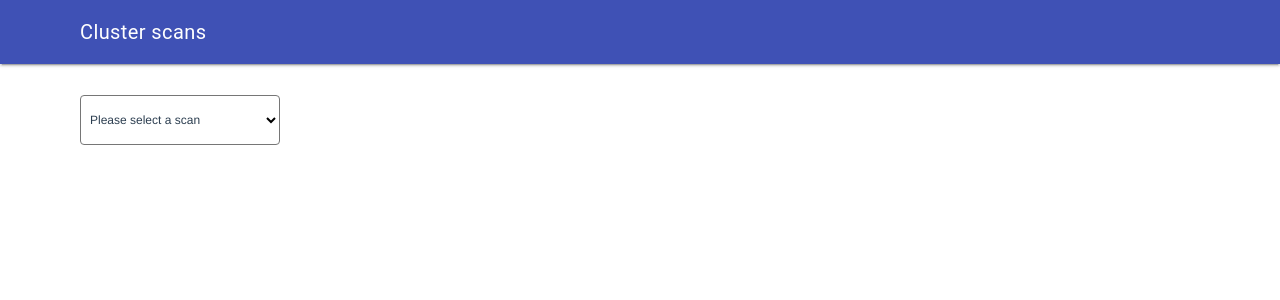
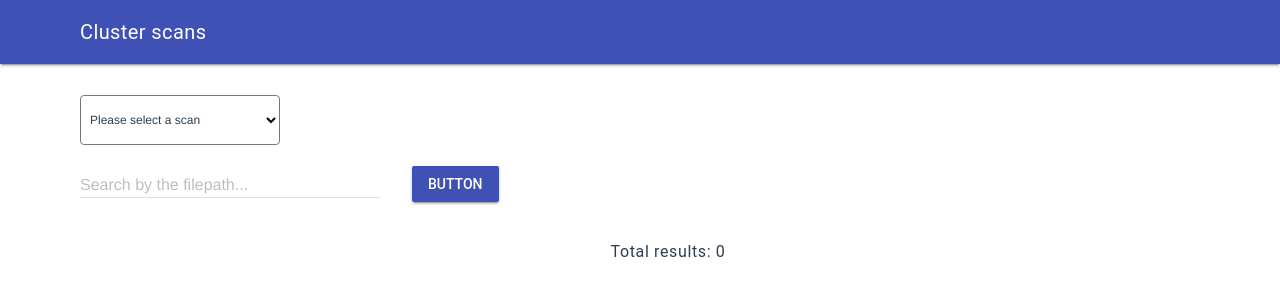
Before and after one commit to charliefurniss/cluster, a Vue app in the folder cluster/: page /#/ in a window 1280 px wide. Shown: the top 300 px of the page. Built offline with nearby package versions, Linux system fonts and the light colour scheme.

Commit message:
fixing search and adding total results

```diff
--- a/cluster/src/components/InitialView.vue
+++ b/cluster/src/components/InitialView.vue
@@ -14,20 +14,22 @@
           <option value="0">Hundreds scan</option>
           <option value="5">Thousands scan</option>
           <option value="4">Tens of thousands scan</option>
-          <option value="2">Full scan</option>
         </select>
         <label v-show="isSelectUnchanged">Please select a scan</label>
       </section>
-      <section v-show="showFilter" class="filter">
+      <section class="filter">
         <div class="mdl-textfield mdl-js-textfield mdl-textfield--floating-label">
           <input class="mdl-textfield__input" type="text" id="filePathInput" v-model="filePathInput">
-          <label class="mdl-textfield__label" for="filePathInput">Search on the filepath...</label>
+          <label class="mdl-textfield__label" for="filePathInput">Search by the filepath...</label>
         </div>
-        <button v-on:change="onFilePathInput" class="mdl-button mdl-js-button mdl-button--raised mdl-button--colored">
+        <button v-on:click="onFilePathInput" class="mdl-button mdl-js-button mdl-button--raised mdl-button--colored">
           Button
         </button>
       </section>
       <section class="results">
+        <div class="results__tally">
+          <h6>Total results: {{totalResults}}</h6>
+        </div>
         <div class="result" v-for="data in data" v-bind:key="data.id">
           <div class="result__item">
             <span class="result__item-label">File path</span>
@@ -63,21 +65,30 @@ export default {
       isSelectUnchanged: true,
       searchOption: null,
       showFilter: false,
-      filePathInput: ''
+      filePathInput: '',
+      showResults: false
+    }
+  },
+  computed: {
+    totalResults: function ()  {
+      return this.data.length;
     }
   },
   methods: {
     onSelectChange: async function () {
       this.isSelectUnchanged = false;
-      this.showFilter = true;
       this.data = await this.getData();
     },
-    onFilePathInput: function () {
+    onFilePathInput: async function () {
+      const FULL_SCAN_INDEX = 2;
+
+      this.data = await this.getData(FULL_SCAN_INDEX);
+
       this.updateData();
     },
-    getData: function () {
-      const resultsIndex = this.searchOption;
-      const url = `http://c7webtest.azurewebsites.net/searches/${resultsIndex}/results?start=0&size=50`
+    getData: function (fullScanIndex) {
+      const resultsIndex = fullScanIndex ? fullScanIndex : this.searchOption;
+      const url = `http://c7webtest.azurewebsites.net/searches/${resultsIndex}/results?start=0&size=10000`
 
       return fetch(url, {
         headers: {
@@ -181,6 +192,7 @@ export default {
     flex-shrink: 0;
     padding-top: 16px;
     text-align: left;
+    border-bottom: 1px solid rgba(0,0,0,0.12);
     &__item {
       margin-bottom: 8px;
       span {
```
